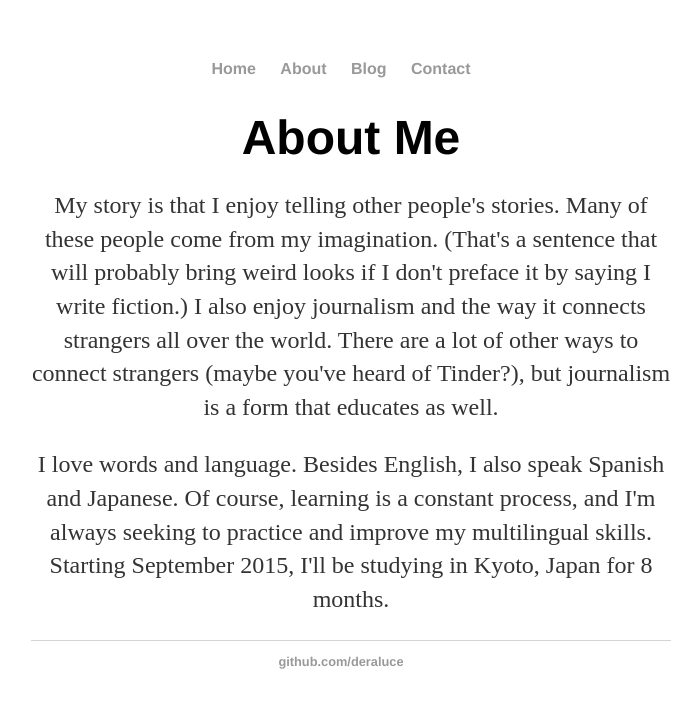
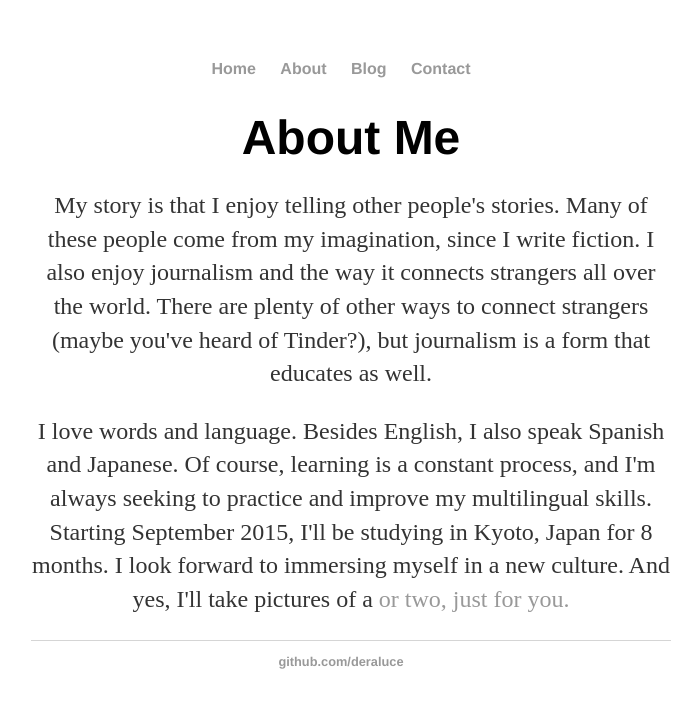
Before and after one commit to DeraLuce/DeraLuce.github.io, a Jekyll site: the page built from about/index.html, in a window 1280 px wide. Shown: the top 708 px of the page, without its empty margins (289-989 px from the left). Built offline with Jekyll 4.4.1, drawn with Linux system fonts in a browser that asks for light colours.

Commit message:
Update index.html

```diff
--- a/about/index.html
+++ b/about/index.html
@@ -4,10 +4,12 @@ title: About Me
 ---
 <h1>{{ page.title }}</h1>
 
-<p> My story is that I enjoy telling other people's stories. Many of these people come from my imagination.
-(That's a sentence that will probably bring weird looks if I don't preface it by saying I write fiction.)
-I also enjoy journalism and the way it connects strangers all over the world. There are a lot of other ways to connect
+<p> My story is that I enjoy telling other people's stories. Many of these people come from my imagination, since
+I write fiction.
+I also enjoy journalism and the way it connects strangers all over the world. There are plenty of other ways to connect
 strangers (maybe you've heard of Tinder?), but journalism is a form that educates as well.</p>
 <p>I love words and language. Besides English, I also speak Spanish and Japanese. Of course,
 learning is a constant process, and I'm always seeking to practice and improve my multilingual skills.
-Starting September 2015, I'll be studying in Kyoto, Japan for 8 months. </p>
+Starting September 2015, I'll be studying in Kyoto, Japan for 8 months. I look forward to immersing myself
+in a new culture. And yes, I'll take pictures
+of a <a href ="http://time.com/2280/heres-an-inside-look-at-japans-best-cat-cafes/" cat cafe </a> or two, just for you. </p>
```
